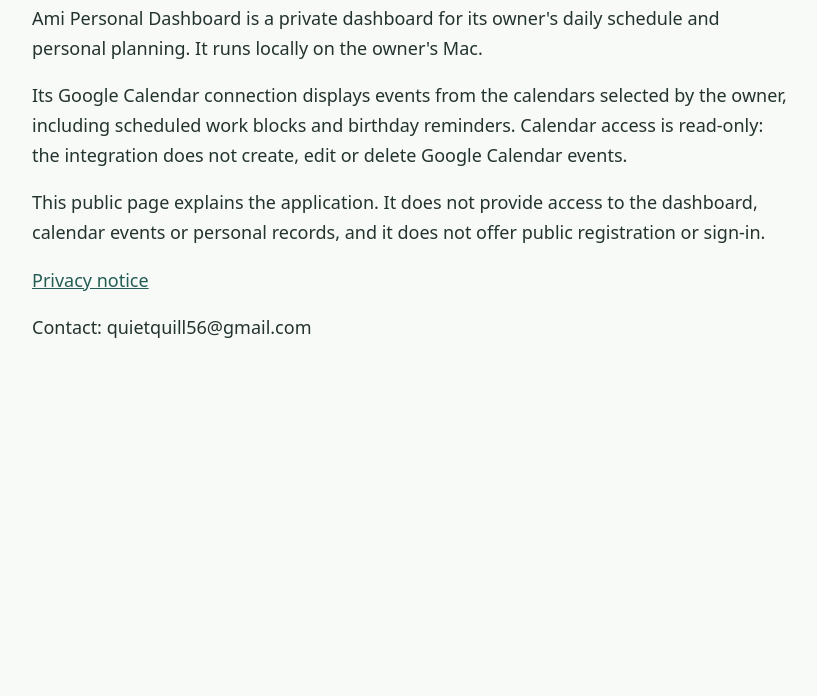
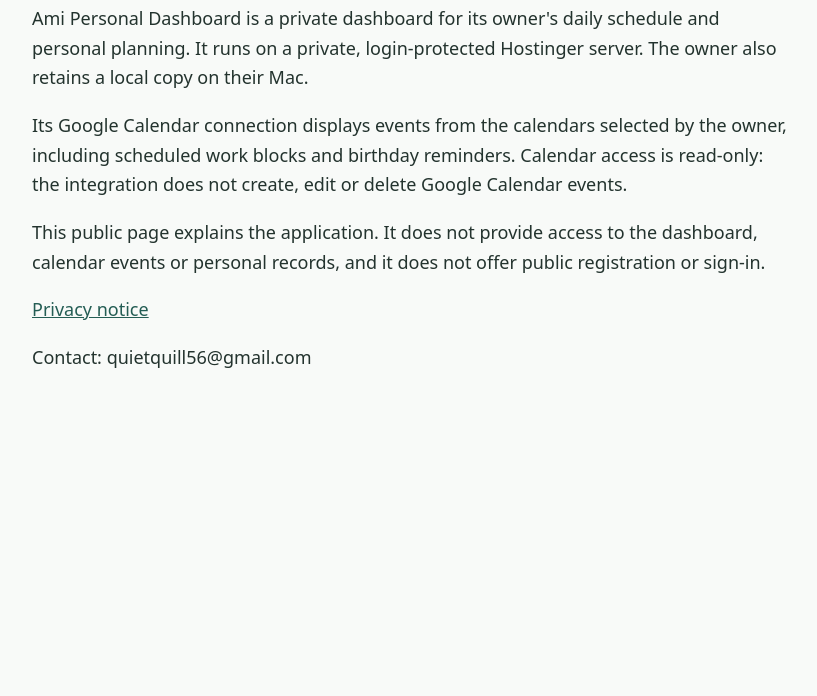
Before and after one commit to QuietQuill56/quietquill56.github.io, a plain HTML site: page index.html in a window 1280 px wide. Shown: the part 104-800 px from the top of the page, without its empty margins (228-1045 px from the left). Drawn offline with Linux system fonts and the light colour scheme.

Commit message:
Clarify private cloud dashboard hosting

```diff
--- a/index.html
+++ b/index.html
@@ -1 +1 @@
-<!doctype html><html lang="en"><head><meta charset="utf-8"><meta name="viewport" content="width=device-width,initial-scale=1"><title>Ami Personal Dashboard</title><style>body{max-width:760px;margin:48px auto;padding:0 24px;background:#f8faf8;color:#23332e;font:18px/1.65 system-ui,sans-serif}h1{font-size:2rem;line-height:1.2}h2{font-size:1.3rem;margin-top:2rem}a{color:#245d54}footer{margin-top:3rem;border-top:1px solid #ccd8d1;padding-top:1rem}</style></head><body><main><h1>Ami Personal Dashboard</h1><p>Ami Personal Dashboard is a private dashboard for its owner&#x27;s daily schedule and personal planning. It runs locally on the owner&#x27;s Mac.</p><p>Its Google Calendar connection displays events from the calendars selected by the owner, including scheduled work blocks and birthday reminders. Calendar access is read-only: the integration does not create, edit or delete Google Calendar events.</p><p>This public page explains the application. It does not provide access to the dashboard, calendar events or personal records, and it does not offer public registration or sign-in.</p><p><a href="privacy/">Privacy notice</a></p><p>Contact: quietquill56@gmail.com</p></main></body></html>
+<!doctype html><html lang="en"><head><meta charset="utf-8"><meta name="viewport" content="width=device-width,initial-scale=1"><title>Ami Personal Dashboard</title><style>body{max-width:760px;margin:48px auto;padding:0 24px;background:#f8faf8;color:#23332e;font:18px/1.65 system-ui,sans-serif}h1{font-size:2rem;line-height:1.2}h2{font-size:1.3rem;margin-top:2rem}a{color:#245d54}footer{margin-top:3rem;border-top:1px solid #ccd8d1;padding-top:1rem}</style></head><body><main><h1>Ami Personal Dashboard</h1><p>Ami Personal Dashboard is a private dashboard for its owner&#x27;s daily schedule and personal planning. It runs on a private, login-protected Hostinger server. The owner also retains a local copy on their Mac.</p><p>Its Google Calendar connection displays events from the calendars selected by the owner, including scheduled work blocks and birthday reminders. Calendar access is read-only: the integration does not create, edit or delete Google Calendar events.</p><p>This public page explains the application. It does not provide access to the dashboard, calendar events or personal records, and it does not offer public registration or sign-in.</p><p><a href="privacy/">Privacy notice</a></p><p>Contact: quietquill56@gmail.com</p></main></body></html>
```
